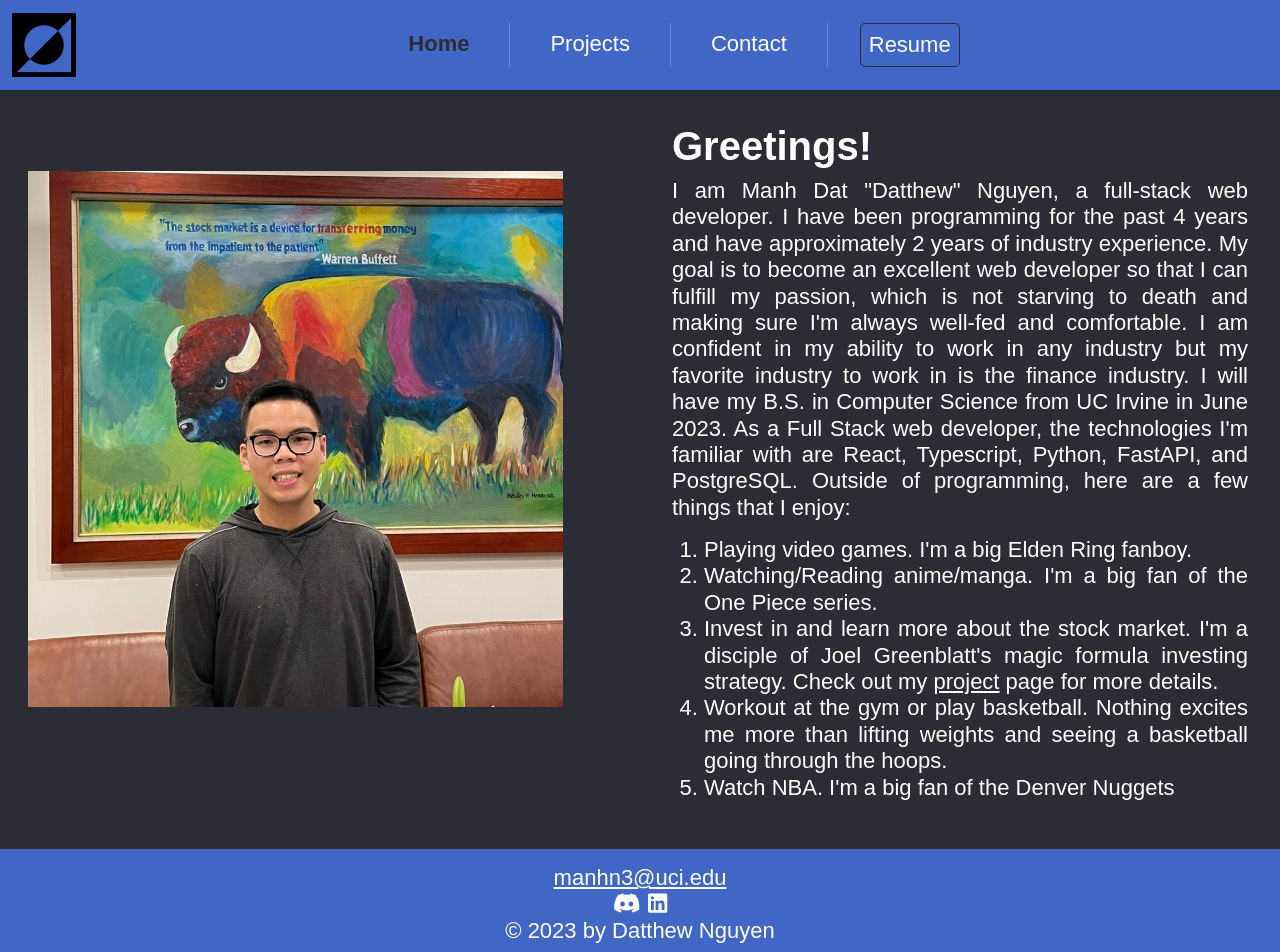
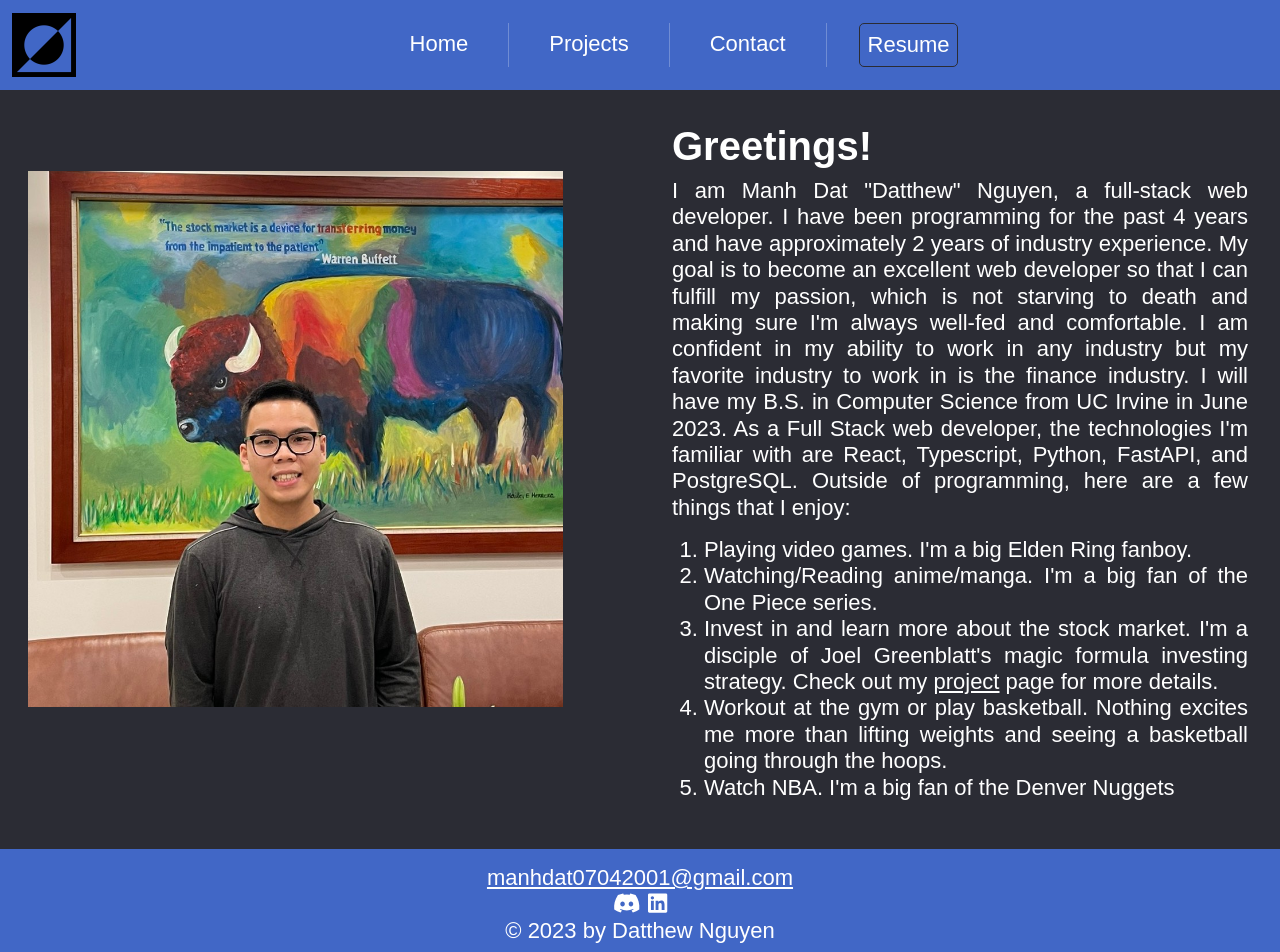
Before and after one commit to datboi2001/personal-website, an Angular app: page / in a window 1280 px wide. Shown: the top 952 px of the page. Built offline with nearby package versions, Linux system fonts and the light colour scheme; a web font is replaced by a local one.

Commit message:
Updated email and navigation links to make the page feel more SPA

```diff
--- a/src/app/app-routing.module.ts
+++ b/src/app/app-routing.module.ts
@@ -6,7 +6,7 @@ import {ContactComponent} from "./pages/contact/contact.component";
 import {NotfoundComponent} from "./pages/notfound/notfound.component";
 
 const routes: Routes = [
-  {path: '', component: HomeComponent },
+  {path: '', component: HomeComponent, pathMatch: 'prefix'},
   {path: 'home', redirectTo: ''},
   {path: "projects", component: ProjectsComponent},
   {path: 'contact', component: ContactComponent},
--- a/src/app/pages/home/home.component.html
+++ b/src/app/pages/home/home.component.html
@@ -28,7 +28,7 @@
           </li>
           <li>
             Invest in and learn more about the stock market. I'm a disciple of Joel Greenblatt's magic
-            formula investing strategy. Check out my <a href="/projects#magic">project</a> page for more details.
+            formula investing strategy. Check out my <a routerLink="/projects" fragment="magic">project</a> page for more details.
           </li>
           <li>
             Workout at the gym or play basketball. Nothing excites me more than
--- a/src/app/pages/notfound/notfound.component.html
+++ b/src/app/pages/notfound/notfound.component.html
@@ -30,7 +30,7 @@
         <p class="message__text">We're sorry, the page you were looking for isn't found here. The link you followed may either be broken or no longer exists. Please try again, or take a look at our.</p>
       </div>
       <div class="error__nav e-nav">
-        <a href="/" class="e-nav__link"></a>
+        <a routerLink="/" class="e-nav__link"></a>
       </div>
     </div>
     <!-- END Content -->
--- a/src/app/partials/footer/footer.component.html
+++ b/src/app/partials/footer/footer.component.html
@@ -4,13 +4,13 @@
     <div class="row">
       <div class="col-12">
         <div class="footer">
-          <a href="mailto:manhn3@uci.edu">manhn3@uci.edu</a>
+          <a href="mailto:manhdat07042001@gmail.com">manhdat07042001@gmail.com</a>
           <br>
           <a href="https://discordapp.com/users/426956144788111370" title="Discord" target="_blank"
              class="icon-link"><fa-icon [icon]="faDiscord"></fa-icon></a>
           <a href="https://www.linkedin.com/in/manh-dat-nguyen/" title="Linkedin" target="_blank">
             <fa-icon [icon]="faLinkedin"></fa-icon></a>
-          <p>© 2023 by Datthew Nguyen</p>
+          <p>© {{year}} by Datthew Nguyen</p>
         </div>
       </div>
     </div>
--- a/src/app/partials/footer/footer.component.ts
+++ b/src/app/partials/footer/footer.component.ts
@@ -9,4 +9,5 @@ import {faDiscord, faLinkedin} from "@fortawesome/free-brands-svg-icons";
 export class FooterComponent {
   faDiscord = faDiscord;
   faLinkedin = faLinkedin;
+  year = new Date().getFullYear();
 }
--- a/src/app/partials/header/header.component.html
+++ b/src/app/partials/header/header.component.html
@@ -27,7 +27,7 @@
 
           <ng-template ngFor [ngForOf]="headerLinks" let-link>
            <div class="nav-item">
-             <a class="nav-link" href="{{link.href}}" [ngClass]="{'active-link': activeLink == link.href}">{{link.name}}</a>
+             <a class="nav-link" routerLink="{{link.href}}" routerLinkActive="active-link">{{link.name}}</a>
            </div>
            <div class="vr"></div>
           </ng-template>
--- a/src/app/partials/header/header.component.ts
+++ b/src/app/partials/header/header.component.ts
@@ -7,7 +7,7 @@ import {NavigationStart, Router} from "@angular/router";
   styleUrls: ['./header.component.css'],
 })
 export class HeaderComponent {
-  headerLinks = [{name: 'Home', href: ""}, {name: "Projects", href:"projects"}, {name: "Contact", href:"contact"}];
+  headerLinks = [{name: 'Home', href: "/home"}, {name: "Projects", href:"/projects"}, {name: "Contact", href:"/contact"}];
   activeLink: string = '';
 
 
```
